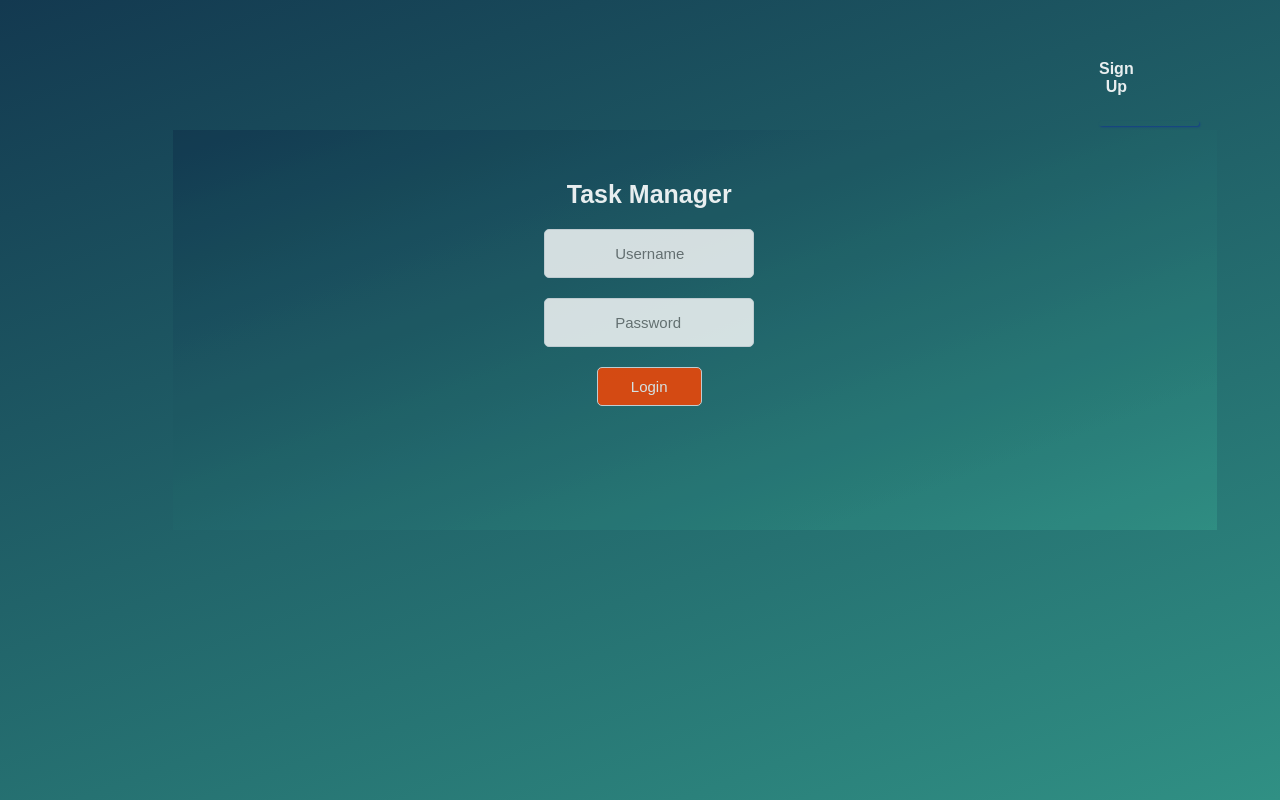
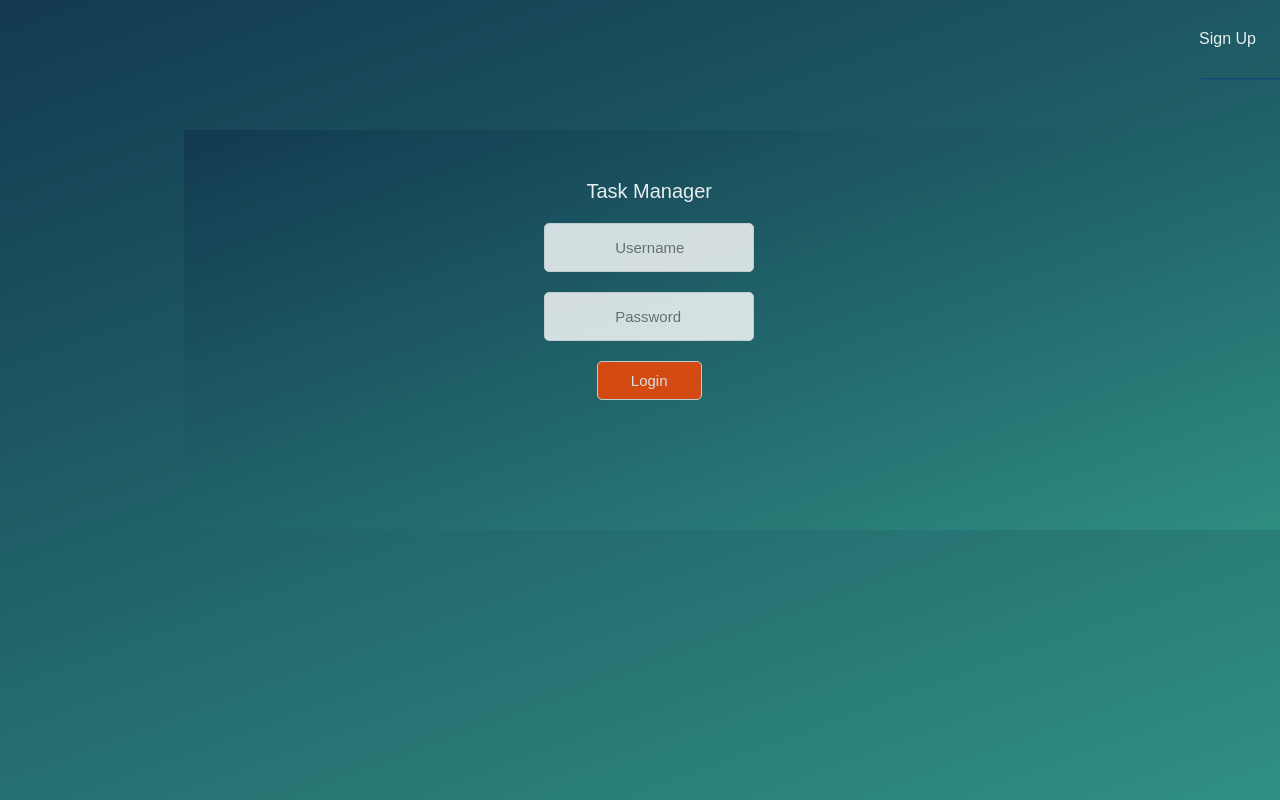
Before and after one commit to Iyusutuul/taskmanager, a website: page public/login.html in a window 1280 px wide. Drawn offline with Linux system fonts and the light colour scheme; files that its build step writes are made by us from their sources.

Commit message:
production test on render

```diff
--- a/public/login.html
+++ b/public/login.html
@@ -26,7 +26,7 @@
     <div class="contain">
         <nav>
             <ul>
-                <li><a style="display: block;font-size: 16px;" href="/signup">Sign Up</a></li>
+                <li><a style="position: absolute;font-size: 16px; font-weight: lighter;" href="/signup">Sign Up</a></li>
             </ul>
         </nav>
     </div>
@@ -35,7 +35,7 @@
             <div class="container">
                 <!-- Error message container -->
                 <div id="alert_error"></div>
-    <h3 style="color: white;justify-content: center;font-size: 25px;">Task Manager</h3>
+    <h3 style="color: white;justify-content: center;font-size: 20px;font-weight: lighter;">Task Manager</h3>
                 <div class="inputs">
                     <label for="email">
                         <input style="margin-top: 20px;" type="email" id="username" required maxlength="64" name="email"
--- a/styles/logins.css
+++ b/styles/logins.css
@@ -76,8 +76,8 @@ header *{
 }
 /**targets the button link and the divs behaviour***/
 .contain{
- margin-top: 50px;
- margin-left: 500px;
+ margin-top: 10px;
+ margin-left: 600px;
 }
 
 /***targets the logo text position***/
```
